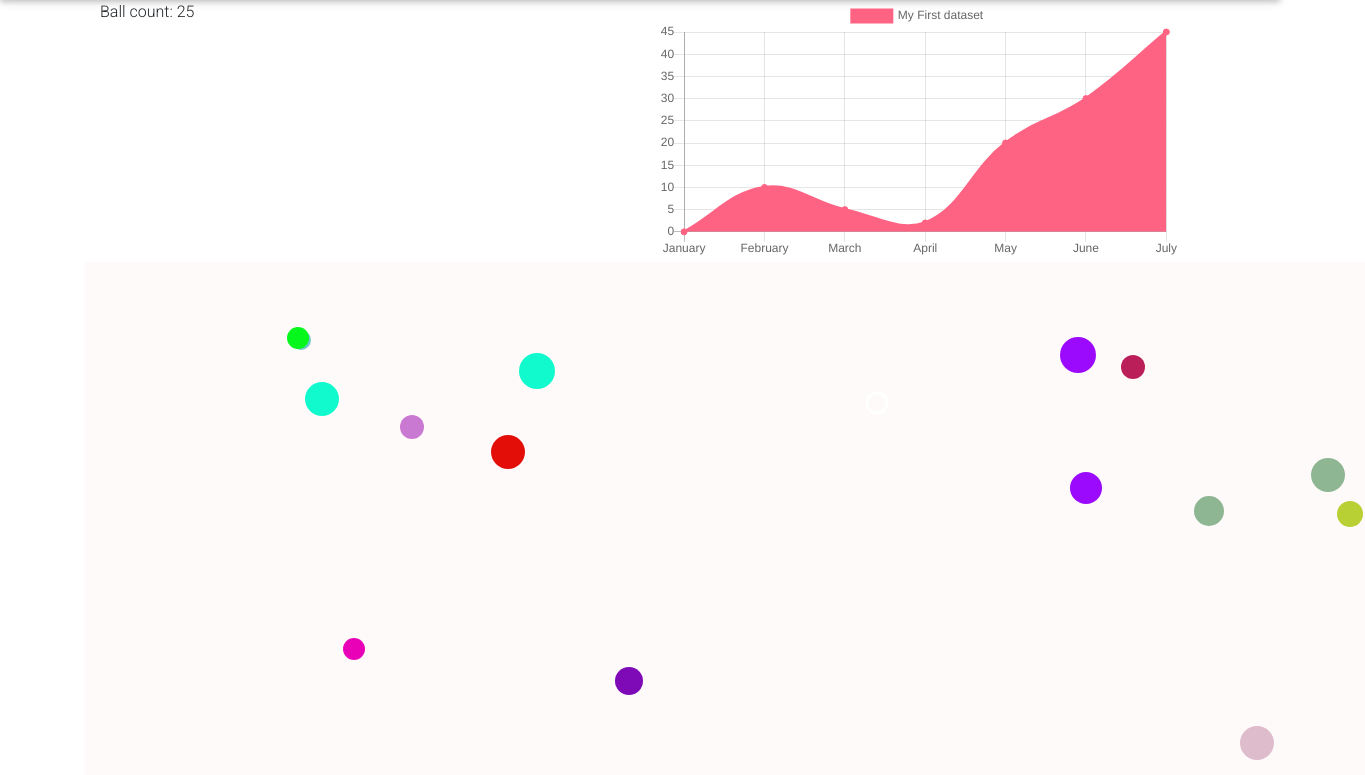
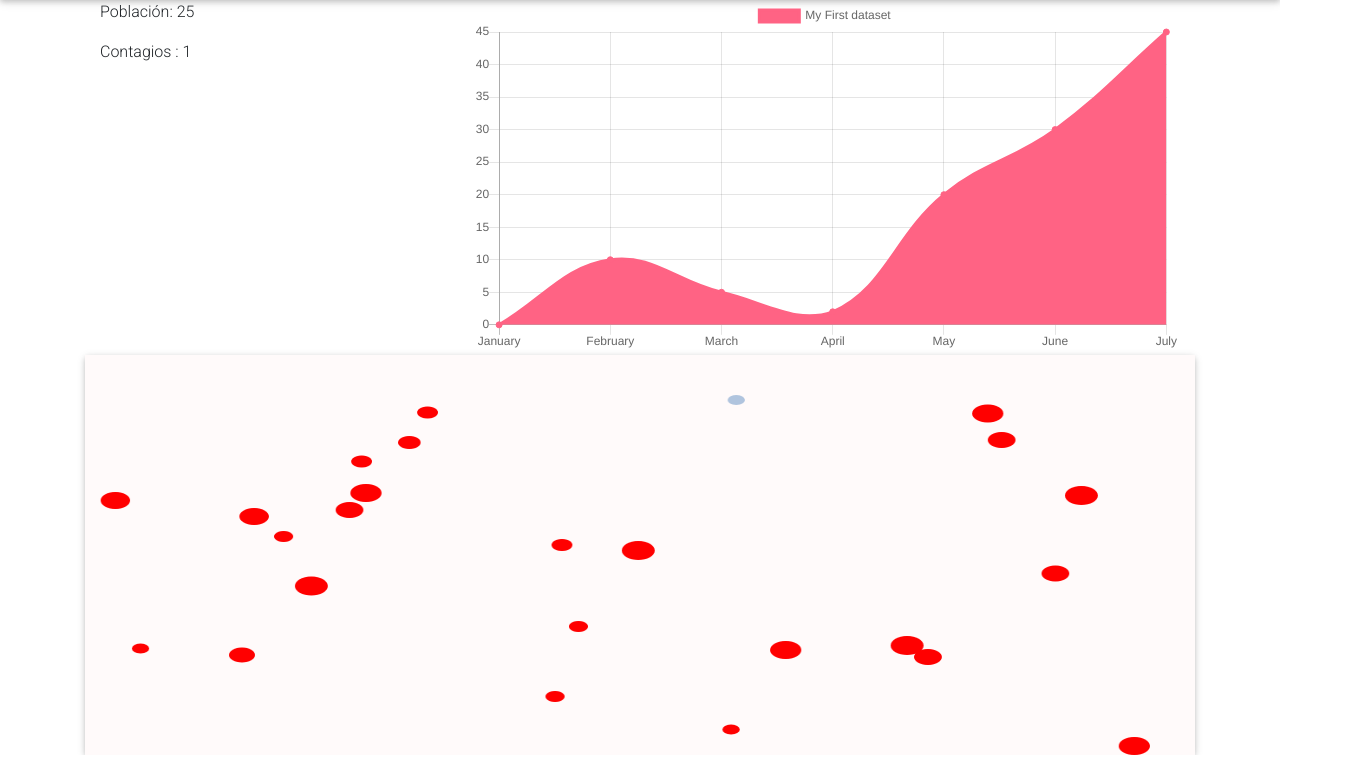
Before and after one commit to SeaWar741/SimulacionesContagioCOVID19, a plain HTML site: page index.html in a window 1280 px wide. Shown: the part 56-831 px from the top of the page, 1365 px wide, since content can reach past the window. Drawn offline with nearby package versions, Linux system fonts and the light colour scheme.

Commit message:
added some extra features

```diff
--- a/css/style.css
+++ b/css/style.css
@@ -0,0 +1,4 @@
+#bouncingBall{
+    width: 100%;
+    height: 400px;
+}
--- a/index.html
+++ b/index.html
@@ -57,10 +57,11 @@
     <div class="container">
       <div class="container">
         <div class="row">
-          <div class="col-sm">
-            <p>Casos: 10</p>
+          <div class="col-md-4">
+            <p id="poblacion">Población: 10</p>
+            <p id="contagios">Contagios: 0</p>
           </div>
-          <div class="col-sm">
+          <div class="col-md-8">
             <canvas id="myChart"></canvas>
           </div>
         </div>
@@ -68,7 +69,9 @@
     </div>
 
     <div class="container">
-      <canvas id="bouncingBall" width="100%" height="890"></canvas>
+      <div class="card">
+        <canvas id="bouncingBall"></canvas>
+      </div>
     </div>
 
   <!-- End your project here-->
--- a/js/bouncingBall.js
+++ b/js/bouncingBall.js
@@ -1,6 +1,7 @@
 // define variable for ball count paragraph
 
-const para = document.querySelector('p');
+const para = document.getElementById('poblacion');
+const contagios = document.getElementById('contagios');
 let count = 0;
 
 // setup canvas
@@ -75,6 +76,7 @@ Ball.prototype.update = function() {
 // define ball collision detection
 
 Ball.prototype.collisionDetect = function() {
+    count = 0;
   for(var j = 0; j < balls.length; j++) {
     if(!(this === balls[j])) {
       var dx = this.x - balls[j].x;
@@ -82,7 +84,9 @@ Ball.prototype.collisionDetect = function() {
       var distance = Math.sqrt(dx * dx + dy * dy);
 
       if (distance < this.size + balls[j].size && balls[j].exists) {
-        balls[j].color = this.color = 'rgb(' + random(0,255) + ',' + random(0,255) + ',' + random(0,255) +')';
+        balls[j].color = this.color = 'rgb(255,0,0)';
+        count ++;
+        contagios.textContent = 'Contagios : '+count;
       }
     }
   }
@@ -93,7 +97,7 @@ Ball.prototype.collisionDetect = function() {
 function EvilCircle(x, y, exists) {
   Shape.call(this, x, y, 20, 20, exists);
 
-  this.color = 'white';
+  this.color = 'red';
   this.size = 10;
 }
 
@@ -161,7 +165,7 @@ EvilCircle.prototype.collisionDetect = function() {
       if (distance < this.size + balls[j].size) {
         balls[j].exists = false;
         count--;
-        para.textContent = 'Ball count: ' + count;
+        para.textContent = 'Población: ' + count;
       }
     }
   }
@@ -183,18 +187,18 @@ while(balls.length < 25) {
     random(-7,7),
     random(-7,7),
     true,
-    'rgb(' + random(0,255) + ',' + random(0,255) + ',' + random(0,255) +')',
+    'rgb(176,196,222)',
     size
   );
   balls.push(ball);
   count++;
-  para.textContent = 'Ball count: ' + count;
+  para.textContent = 'Población: ' + count;
 }
 
 // define loop that keeps drawing the scene constantly
 
-let evil = new EvilCircle(random(0,width), random(0,height), true);
-evil.setControls();
+//let evil = new EvilCircle(random(0,width), random(0,height), true);
+//evil.setControls();
 
 function loop() {
   ctx.fillStyle = 'rgb(255,250,250)';
@@ -208,9 +212,9 @@ function loop() {
     }
   }
 
-  evil.draw();
-  evil.checkBounds();
-  evil.collisionDetect();
+  //evil.draw();
+  //evil.checkBounds();
+  //evil.collisionDetect();
 
   requestAnimationFrame(loop);
 }
```
